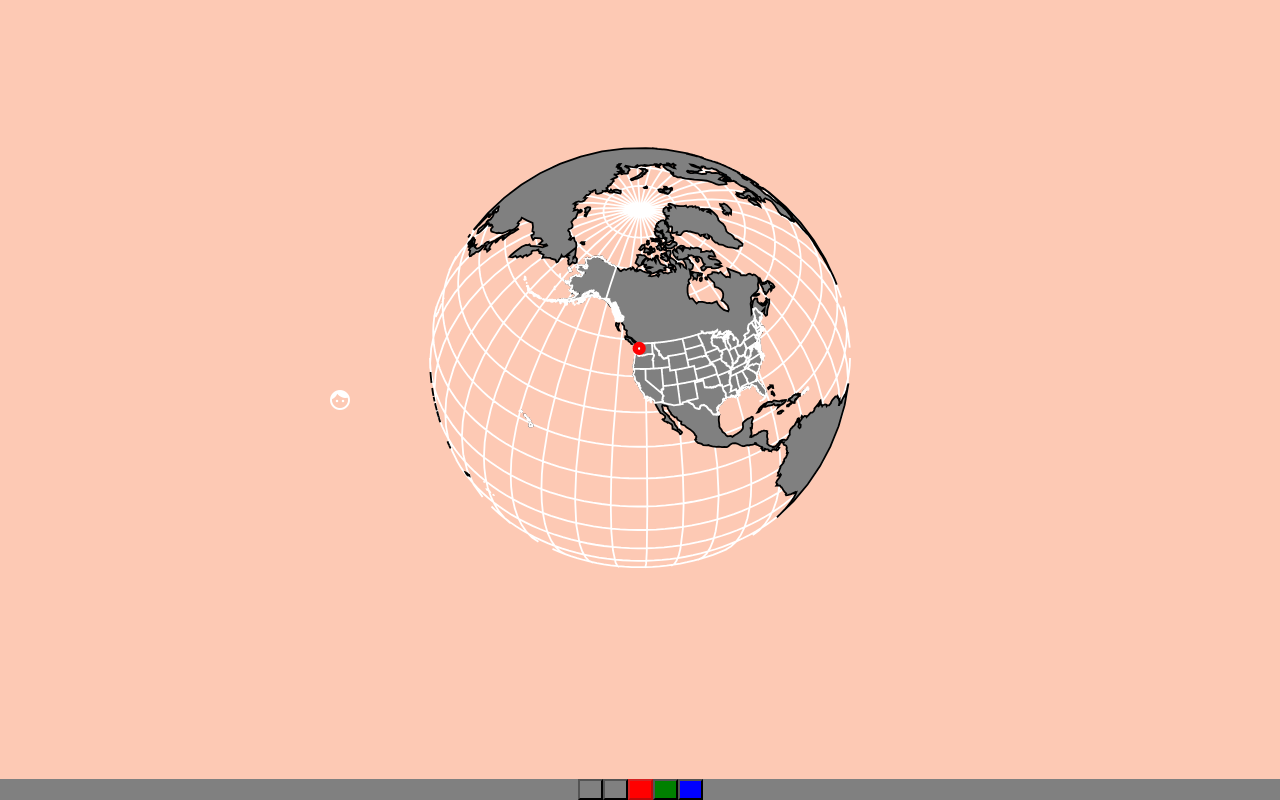
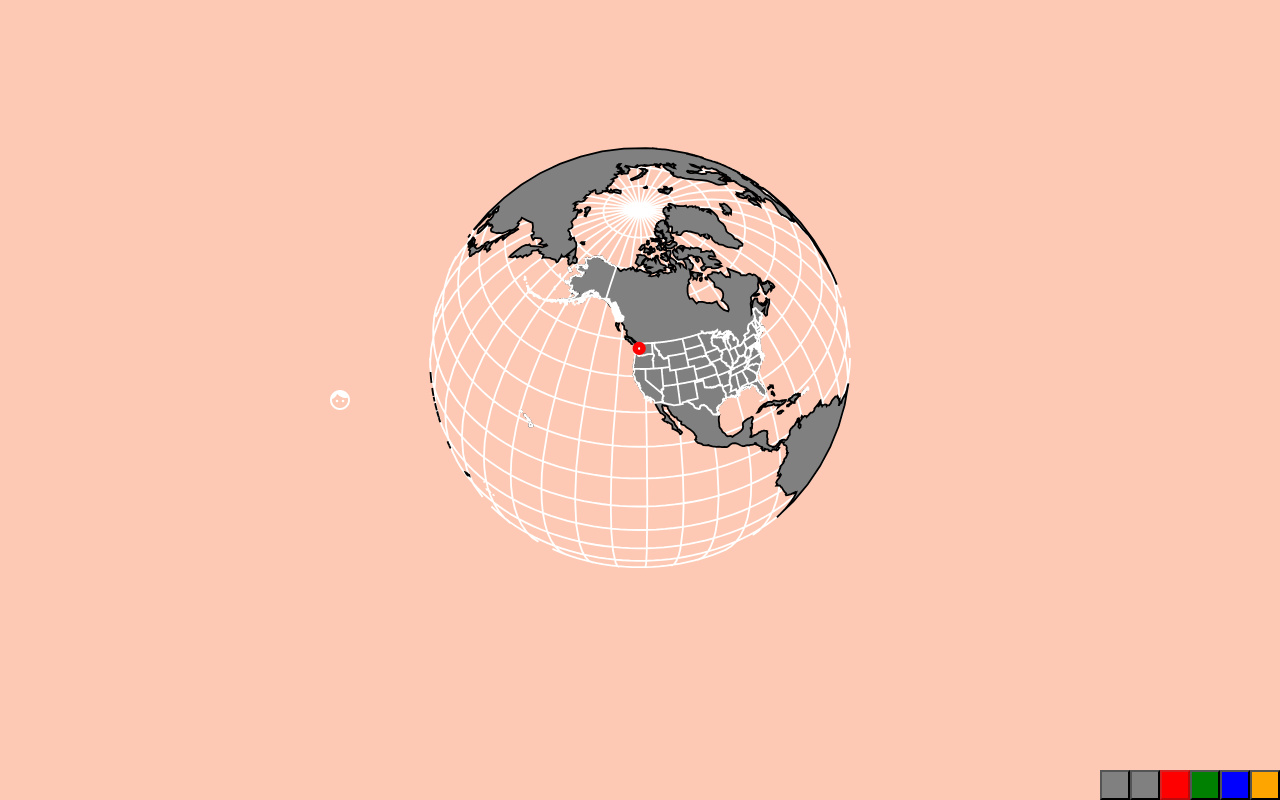
Before and after one commit to JoseHerminioCollas/d3-geo-react-color, a React app: page / in a window 1280 px wide. Built offline with nearby package versions, Linux system fonts and the light colour scheme.

Commit message:
add new label to color selection

```diff
--- a/src/theme/theme-factory.js
+++ b/src/theme/theme-factory.js
@@ -12,6 +12,7 @@ const themes = {
   red: { label: 'Red', color: '#f00' },
   green: { label: 'Green', color: 'green' },
   blue: { label: 'Blue', color: 'blue' },
+  orange: { label: 'Orange', color: 'orange' },
 }
 export { themes }
 const interpolators = {
@@ -20,6 +21,7 @@ const interpolators = {
   red: interpolateReds,
   green: interpolateGreens,
   blue: interpolateBlues,
+  orange: interpolateBlues,
 }
 const defaultStyle = {
   mainContainer: {
@@ -37,17 +39,17 @@ const defaultStyle = {
   },
   control: {
     color: 'white',
-    background: 'gray',
     position: 'fixed',
+    bottom: 0,
+    right: 0,
     display: 'flex',
     justifyContent: 'center',
-    width: '100%',
-    bottom: 0,
     flexDirection: 'row',
     alignItems: 'center',
   },
   controlColor: {
-    width: '25px',
+    width: '30px',
+    height: '30px',
   },
 }
 Object.assign(defaultStyle, mapStyle)
@@ -60,6 +62,7 @@ function colorize(interpolator) {
   return newStyleObject
 }
 function themeFactory(themeName = 'default') {
+  if (!interpolators[themeName]) throw new Error('name does not exist')
   return colorize(interpolators[themeName])
 }
 export default themeFactory
```
